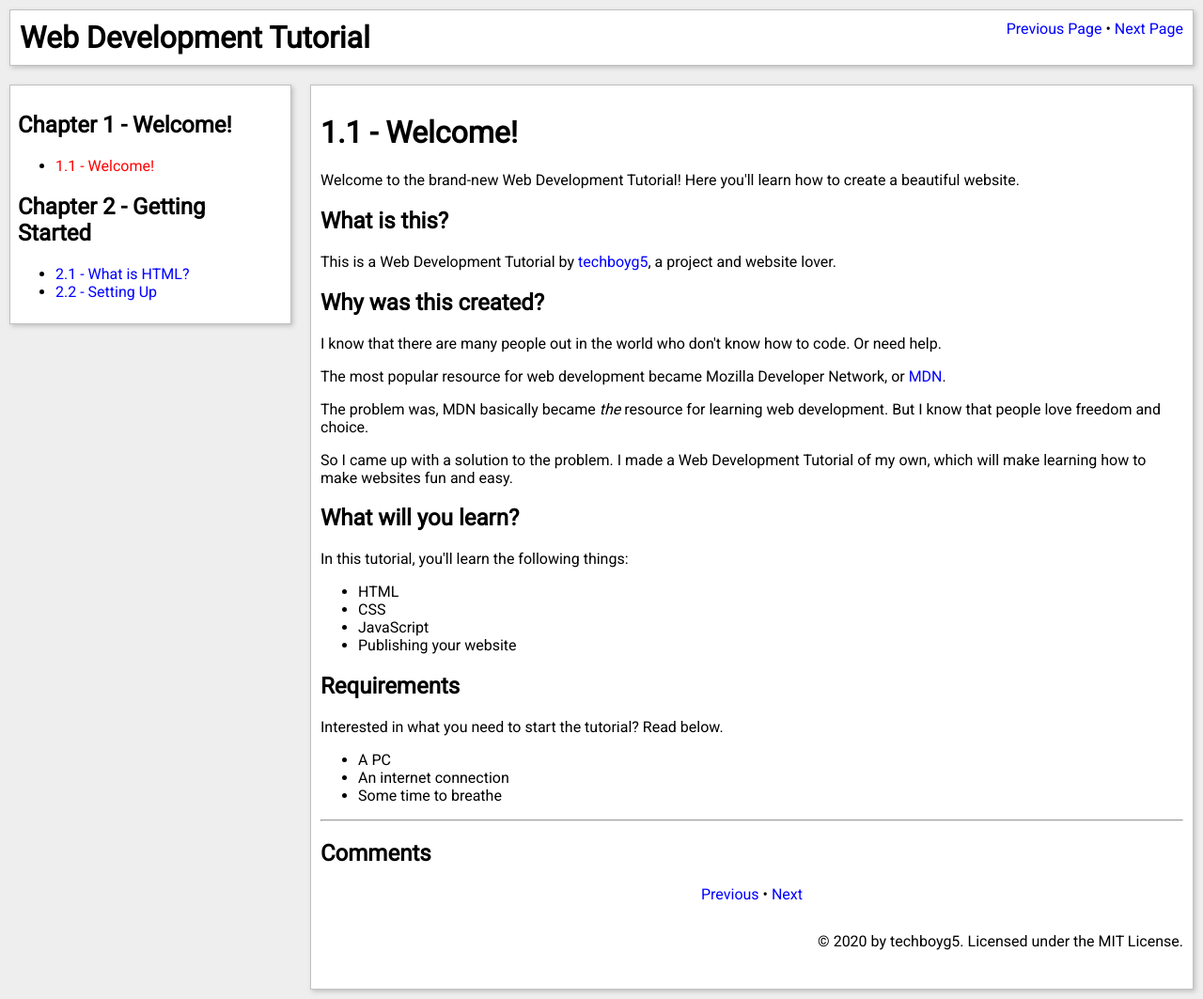
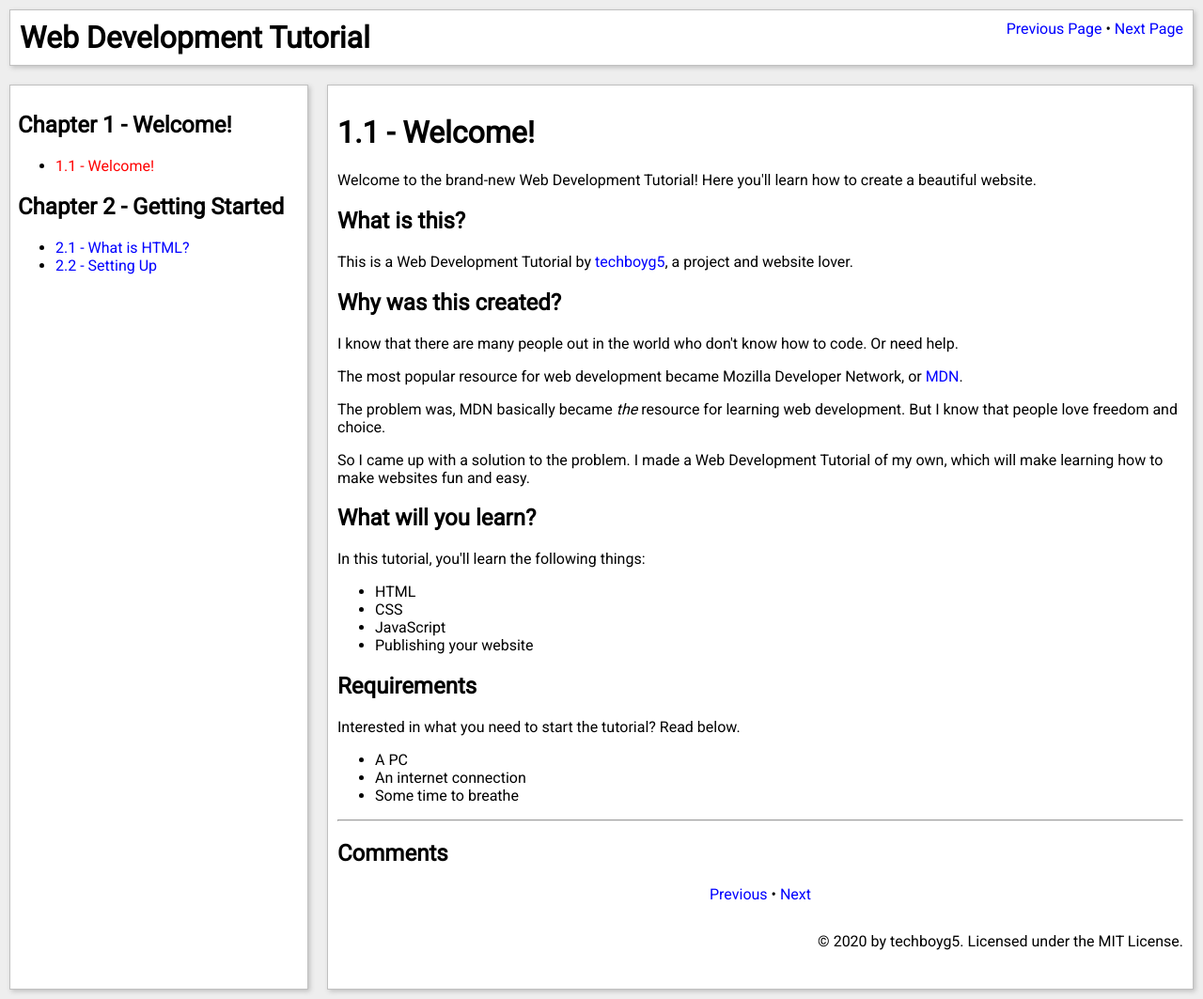
Before and after one commit to techboyg5/web-development-tutorial, a Jekyll site: the page built from chapter1/page1.html, in a window 1280 px wide. Shown: the whole page at 94% size. Built offline with Jekyll 4.4.1, drawn with Linux system fonts in a browser that asks for light colours; comment, search, counter and statistics services are not loaded; grey boxes are pictures that could not be loaded.

Commit message:
Remove inner classes

```diff
--- a/_layouts/default.html
+++ b/_layouts/default.html
@@ -46,8 +46,6 @@
 			/* Sidebar */
 			.left-sidebar {
 			width: 25%;
-			}
-			.left-sidebar-inner {
 			background-color: white;
 			margin: 10px;
 			padding: 8px;
@@ -63,8 +61,6 @@
 			/* Content Container */
 			.content-container {
 			width: 75%;
-			}
-			.content-container-inner {
 			background-color: white;
 			margin: 10px;
 			padding: 10px;
@@ -166,7 +162,6 @@
 		</nav>
 		<div class="inner-container">
 			<div class="left-sidebar">
-				<div class="left-sidebar-inner">
 					<h2>Chapter 1 - Welcome!</h2>
 					<ul>
 						<li><a class="left-sidebar-link {% if page.url == '/chapter1/page1.html' %}active{% endif %}" href="/web-development-tutorial/chapter1/page1.html">1.1 - Welcome!</a>
@@ -176,10 +171,8 @@
 						<li><a class="left-sidebar-link {% if page.url == '/chapter2/page1.html' %}active{% endif %}" href="/web-development-tutorial/chapter2/page1.html">2.1 - What is HTML?</a>
 						<li><a class="left-sidebar-link {% if page.url == '/chapter2/page2.html' %}active{% endif %}" href="/web-development-tutorial/chapter2/page2.html">2.2 - Setting Up</a>
 					</ul>
-				</div>
 			</div>
 			<div class="content-container">
-				<div class="content-container-inner">
 					<h1>{{ page.title }}</h1>
 					<div id="content">
 						{{ content }}
@@ -200,7 +193,6 @@
 							<p class="copyright-text">&copy; 2020 by techboyg5. Licensed under the MIT License.</p>
 						</div>
 					</footer>
-				</div>
 			</div>
 		</div>
 		<script src="https://code.jquery.com/jquery-3.5.1.min.js" integrity="sha256-9/aliU8dGd2tb6OSsuzixeV4y/faTqgFtohetphbbj0=" crossorigin="anonymous"></script>
```
